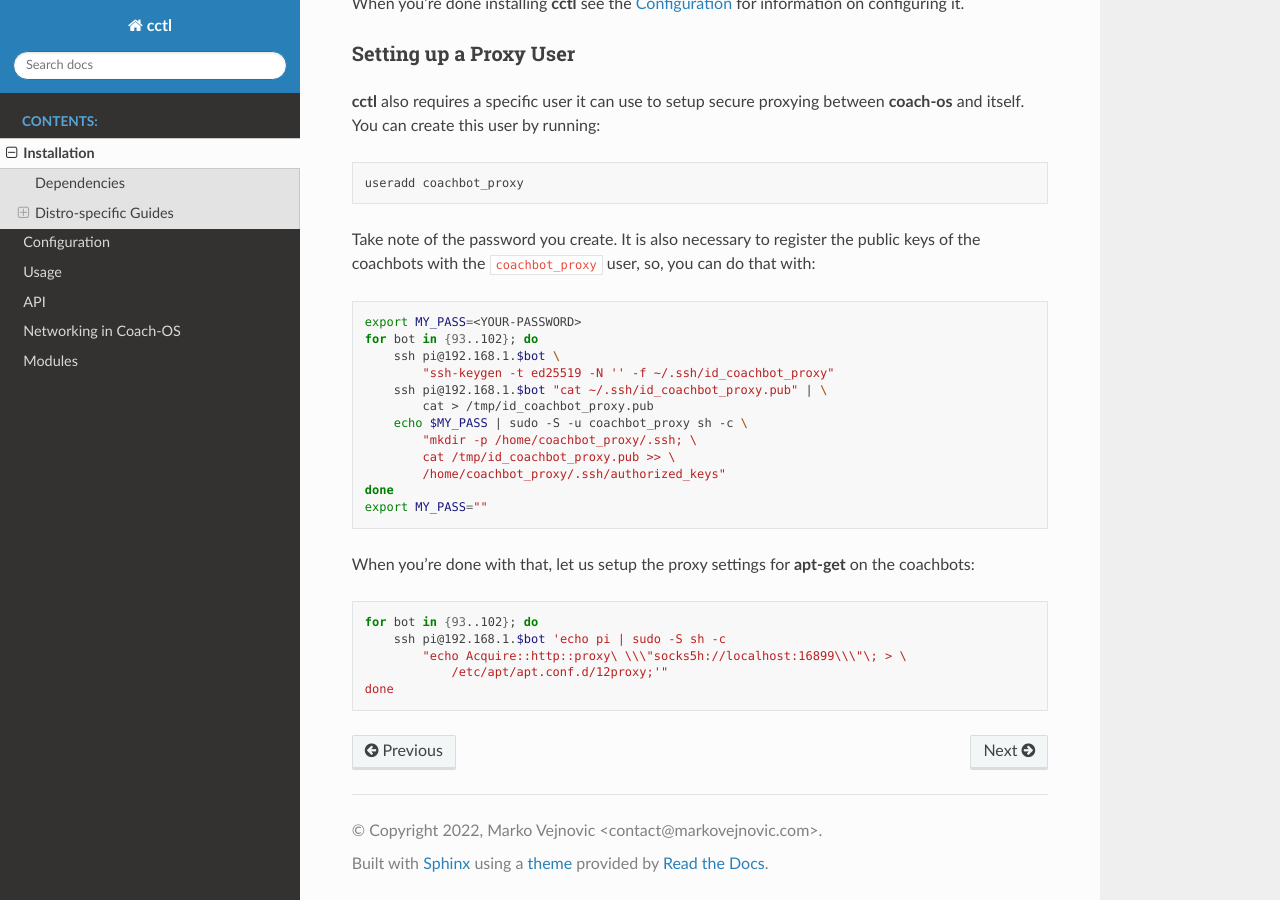
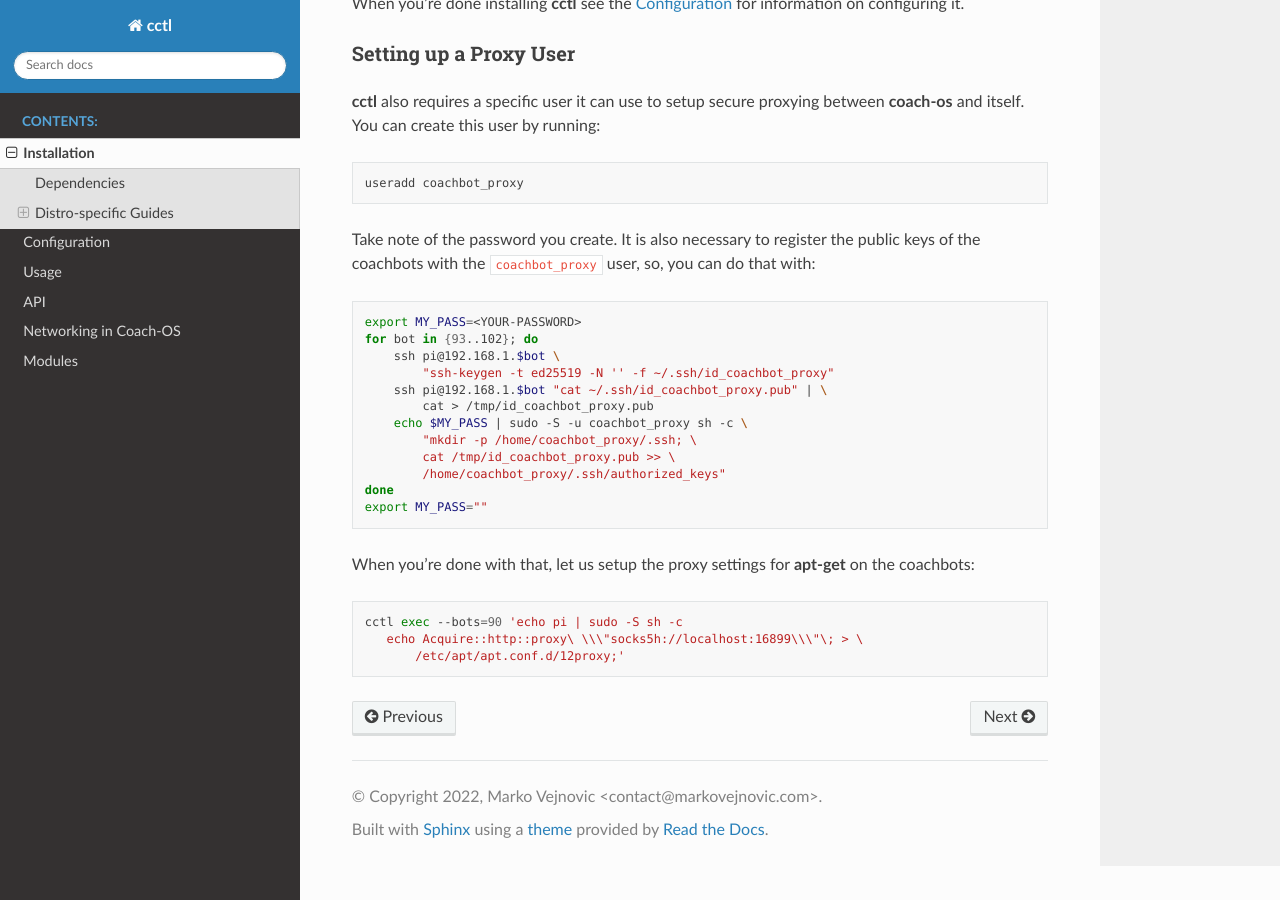
Before and after one commit to coachbots/cctl, a Sphinx documentation site: the page built from docs/source/installation.rst, in a window 1280 px wide and 900 px high, scrolled down 797 px. Built offline with Sphinx 7.4.7 and the Read the Docs theme 2.0.0, drawn with Linux system fonts in a browser that asks for light colours.

Commit message:
Updated installation to use cctl exec instead of raw ssh

```diff
--- a/docs/source/installation.rst
+++ b/docs/source/installation.rst
@@ -71,8 +71,6 @@ the coachbots:
 
 .. code-block:: bash
 
-   for bot in {93..102}; do
-       ssh pi@192.168.1.$bot 'echo pi | sudo -S sh -c
-           "echo Acquire::http::proxy\ \\\"socks5h://localhost:16899\\\"\; > \
-               /etc/apt/apt.conf.d/12proxy;'"
-   done
+   cctl exec --bots=90 'echo pi | sudo -S sh -c
+      echo Acquire::http::proxy\ \\\"socks5h://localhost:16899\\\"\; > \
+          /etc/apt/apt.conf.d/12proxy;'
```
